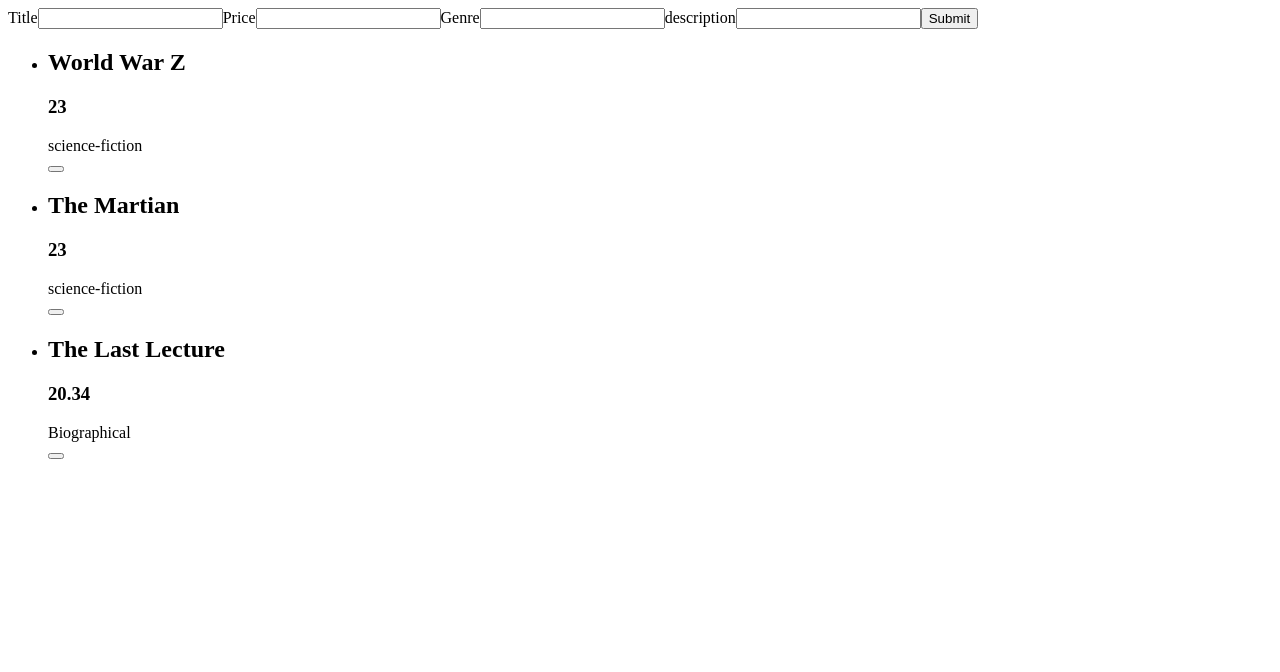
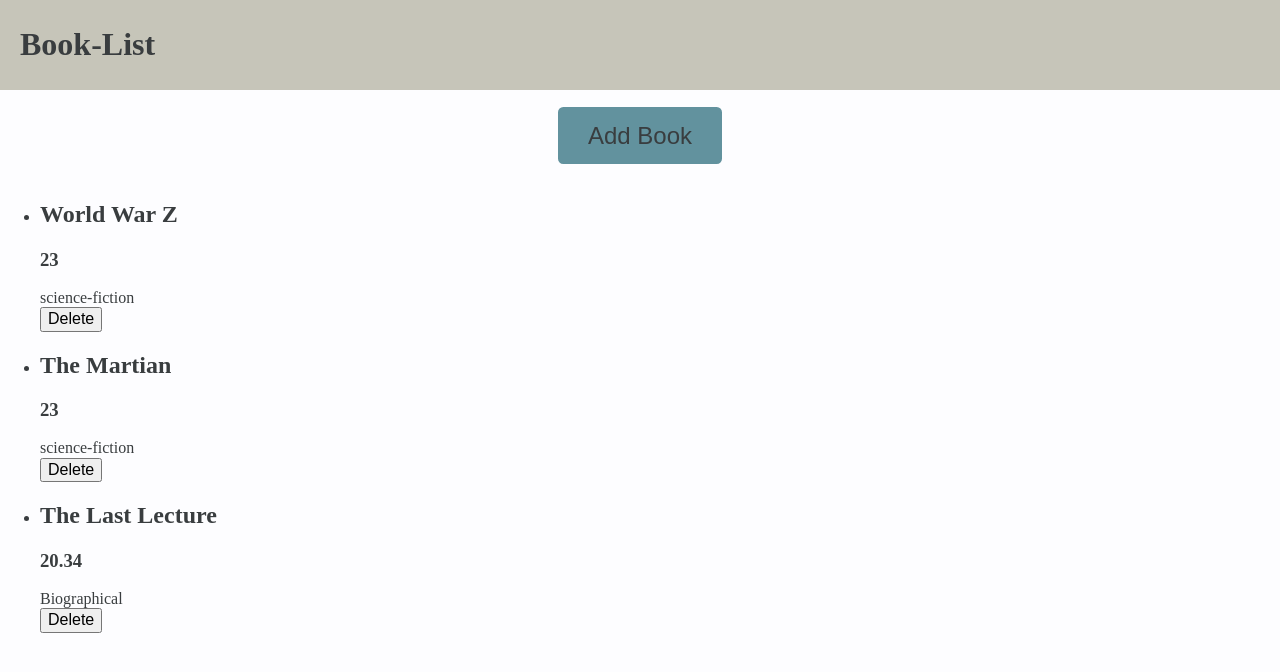
Before and after one commit to kwongz/kyle-wong-book-store, a React (Create React App) app: page / in a window 1280 px wide. Shown: the top 672 px of the page. Built offline with nearby package versions, Linux system fonts and the light colour scheme.

Commit message:
finished change book functionality, started popup styling

```diff
--- /dev/null
+++ b/src/App.css
@@ -0,0 +1,120 @@
+/* General Stylings */
+
+body {
+  background-color: #fdfdff;
+  color: #393d3f;
+  height: 100%;
+  position: relative;
+  /* top: -21px; */
+}
+
+body {
+  height: 100vh;
+  width: 100vw;
+}
+
+div {
+  height: 100%;
+  width: 100%;
+}
+
+.wrapper {
+  width: 90%;
+  margin: 0 auto;
+  max-width: 1400px;
+}
+
+/* Header Styling */
+header {
+  background-color: #c6c5b9;
+  padding: 5px;
+}
+
+h1 {
+  padding-left: 15px;
+}
+
+/* add book section */
+.addBookSection {
+  display: flex;
+  flex-wrap: wrap;
+}
+
+.addBook {
+  margin: 15px auto;
+  padding: 15px 30px;
+  text-align: center;
+  text-decoration: none;
+  font-size: 24px;
+  border: 2px solid #fdfdff;
+  background-color: #62929e;
+  color: #393d3f;
+  display: inline-block;
+  border-radius: 0.3em;
+  transition: all 0.2s ease-in-out;
+  position: relative;
+  overflow: hidden;
+}
+
+.addBook::before {
+  content: "";
+  background-color: rgba(255, 255, 255, 0.5);
+  height: 100%;
+  width: 3em;
+  display: block;
+  position: absolute;
+  top: 0;
+  left: -4.5em;
+  transform: skewX(-45deg) translateX(0);
+  transition: none;
+}
+
+.addBook:hover {
+  background-color: #62929e;
+  color: #fff;
+  border-bottom: 4px solid darken(#62929e, 10%);
+}
+
+.addBook:hover::before {
+  transform: skewX(-45deg) translateX(13.5em);
+  transition: all 0.5s ease-in-out;
+}
+.addBook:active {
+  background-color: #546a7b;
+}
+
+/* popUpForm styling applied to both add and change book */
+/* .addBookSection div:only-child {
+  position: absolute;
+  top: 0px;
+  left: 0px;
+  height: 100vh;
+  width: 100vw;
+  background-color: rgba(57, 61, 63, 0.5);
+  display: flex;
+  flex-direction: column;
+  justify-content: center;
+  align-items: center;
+} */
+
+.formContainer {
+  background-color: #fdfdff;
+  border: 1px solid red;
+}
+
+.popUpForm {
+  position: relative;
+  display: flex;
+  justify-content: center;
+  align-items: center;
+  flex-wrap: wrap;
+}
+
+.popUpForm label {
+  width: 50%;
+}
+
+.popUpForm button {
+  position: absolute;
+  bottom: 10px;
+}
--- a/src/App.js
+++ b/src/App.js
@@ -1,11 +1,15 @@
 import React from 'react';
 import AddBook from './Components/AddBook'
-import BookContainer from './Components/BookContainer';
+import BookContainer from './Components/BookContainer'
+import Header from './Components/Header'
+import './App.css'
+import './Setup.css'
 
 
 function App() {
   return (
     <div className="App">
+      <Header/>
       <AddBook/>
       <BookContainer/>
     </div>
--- a/src/Components/AddBook.js
+++ b/src/Components/AddBook.js
@@ -1,10 +1,12 @@
-import React, { useState } from 'react';
+import React, { Fragment, useState } from 'react';
 import { useDispatch, useSelector } from 'react-redux';
 import { addBook }  from '../actions'
+import Modal from "./AddBookModal";
 
 const AddBook = () => {
 
     const bookArray = useSelector(state => state.bookList)
+    const [showPopUp, setShowPopUp] = useState(false)
     const dispatch = useDispatch();
 
     //create state to store new book object
@@ -39,8 +41,12 @@
     }
 
     return(
-        <div>
-            <form onSubmit={handleSubmit}>
+        <section className='wrapper addBookSection'>
+            <button className="addBook" onClick={() => {setShowPopUp(true)}}>Add Book</button>
+            <Modal show={showPopUp} setShowPopUp={setShowPopUp}>
+                <div className="formContainer">
+                    <h2>Add New Book</h2>
+                    <form className="popUpForm"onSubmit={handleSubmit}>
                         <label htmlFor='title'>Title</label>
                         <input type='text' id="title" name='title' onChange={handleChange} value={newBook.title}></input>
 
@@ -55,7 +61,10 @@
 
                         <button>Submit</button>
                     </form>
+                    <button onClick={() => {setShowPopUp(false)}}>Close</button>
                 </div>
+            </Modal>
+        </section>
     )
 }
 
--- /dev/null
+++ b/src/Components/AddBookModal.js
@@ -0,0 +1,11 @@
+import React from 'react'
+
+export default function AddBookModal({ children, show}) {
+    if (!show) return null
+
+    return (
+        <div>
+            {children}
+        </div>
+    )
+}
--- a/src/Components/Book.js
+++ b/src/Components/Book.js
@@ -19,7 +19,7 @@
                 <h3>{book.price}</h3>
                 <span>{book.genre}</span>
             </div>
-            <button onClick={() => dispatch(removeBook(book))}></button>
+            <button onClick={() => dispatch(removeBook(book))}>Delete</button>
         </li>
     )
 }
--- a/src/Components/ChangeBook.js
+++ b/src/Components/ChangeBook.js
@@ -2,17 +2,12 @@
 import { useDispatch } from 'react-redux';
 import { changeBook }  from '../actions'
 
-const ChangeBooks = () => {
+const ChangeBooks = ({closeFormOnSubmit}) => {
 
     const dispatch = useDispatch();
 
     //create state to store new book object
-    const [newBook, setNewBook] = useState({
-        title:'',
-        price: "",
-        genre: '',
-        description: ''
-    })
+    const [newBook, setNewBook] = useState({})
 
     const handleChange = (e) => {
     const value = e.target.value;
@@ -26,22 +21,23 @@
     const handleSubmit = e => {
         e.preventDefault();
         dispatch(changeBook(newBook))
+        closeFormOnSubmit()
     }
 
     return(
         <div>
             <form onSubmit={handleSubmit}>
                 <label htmlFor='title'>Title</label>
-                <input type='text' id="title" name='title' onChange={handleChange} value={newBook.title}></input>
+                <input type='text' id="title" name='title' onChange={handleChange}></input>
 
                 <label htmlFor='price'>Price</label>
-                <input type='number' id="price" name='price' value={newBook.price} onChange={handleChange}></input>
+                <input type='number' id="price" name='price' onChange={handleChange}></input>
 
                 <label htmlFor='genre'>Genre</label>
-                <input type='text' id="genre" name='genre' value={newBook.genre} onChange={handleChange}></input>
+                <input type='text' id="genre" name='genre' onChange={handleChange}></input>
 
                 <label htmlFor='description'>description</label>
-                <input type='text' id="description" name='description' value={newBook.description} onChange={handleChange}></input>
+                <input type='text' id="description" name='description' onChange={handleChange}></input>
 
                 <button>Submit</button>
             </form>
--- a/src/Components/ChangeBookModal.js
+++ b/src/Components/ChangeBookModal.js
@@ -1,10 +1,23 @@
 import React from 'react'
+
+    const MODAL_STYLES = {
+        position: 'absolute',
+        top: '0px',
+        left: '0px',
+        height: '100vh',
+        width: '100vw',
+        backgroundColor: 'rgba(57, 61, 63, 0.5)',
+        display: 'flex',
+        flexDirection: 'column',
+        justifyContent: 'center',
+        alignItems: 'center',
+    }
 
 export default function ChangeBookModal({ children, show}) {
     if (!show) return null
 
     return (
-        <div>
+        <div style={MODAL_STYLES}>
             {children}
         </div>
     )
--- /dev/null
+++ b/src/Components/Header.js
@@ -0,0 +1,9 @@
+import React from 'react'
+
+export default function Header() {
+    return (
+        <header>
+            <h1>Book-List</h1>
+        </header>
+    )
+}
--- /dev/null
+++ b/src/Setup.css
@@ -0,0 +1,223 @@
+html {
+  line-height: 1.15;
+  -ms-text-size-adjust: 100%;
+  -webkit-text-size-adjust: 100%;
+}
+body {
+  margin: 0;
+}
+article,
+aside,
+footer,
+header,
+nav,
+section {
+  display: block;
+}
+h1 {
+  font-size: 2em;
+  margin: 0.67em 0;
+}
+figcaption,
+figure,
+main {
+  display: block;
+}
+figure {
+  margin: 1em 40px;
+}
+hr {
+  box-sizing: content-box;
+  height: 0;
+  overflow: visible;
+}
+pre {
+  font-family: monospace, monospace;
+  font-size: 1em;
+}
+a {
+  background-color: transparent;
+  -webkit-text-decoration-skip: objects;
+}
+abbr[title] {
+  border-bottom: none;
+  text-decoration: underline;
+  text-decoration: underline dotted;
+}
+b,
+strong {
+  font-weight: inherit;
+}
+b,
+strong {
+  font-weight: bolder;
+}
+code,
+kbd,
+samp {
+  font-family: monospace, monospace;
+  font-size: 1em;
+}
+dfn {
+  font-style: italic;
+}
+mark {
+  background-color: #ff0;
+  color: #000;
+}
+small {
+  font-size: 80%;
+}
+sub,
+sup {
+  font-size: 75%;
+  line-height: 0;
+  position: relative;
+  vertical-align: baseline;
+}
+sub {
+  bottom: -0.25em;
+}
+sup {
+  top: -0.5em;
+}
+audio,
+video {
+  display: inline-block;
+}
+audio:not([controls]) {
+  display: none;
+  height: 0;
+}
+img {
+  border-style: none;
+}
+svg:not(:root) {
+  overflow: hidden;
+}
+button,
+input,
+optgroup,
+select,
+textarea {
+  font-family: sans-serif;
+  font-size: 100%;
+  line-height: 1.15;
+  margin: 0;
+}
+button,
+input {
+  overflow: visible;
+}
+button,
+select {
+  text-transform: none;
+}
+button,
+html [type="button"],
+[type="reset"],
+[type="submit"] {
+  -webkit-appearance: button;
+}
+button::-moz-focus-inner,
+[type="button"]::-moz-focus-inner,
+[type="reset"]::-moz-focus-inner,
+[type="submit"]::-moz-focus-inner {
+  border-style: none;
+  padding: 0;
+}
+button:-moz-focusring,
+[type="button"]:-moz-focusring,
+[type="reset"]:-moz-focusring,
+[type="submit"]:-moz-focusring {
+  outline: 1px dotted ButtonText;
+}
+fieldset {
+  padding: 0.35em 0.75em 0.625em;
+}
+legend {
+  box-sizing: border-box;
+  color: inherit;
+  display: table;
+  max-width: 100%;
+  padding: 0;
+  white-space: normal;
+}
+progress {
+  display: inline-block;
+  vertical-align: baseline;
+}
+textarea {
+  overflow: auto;
+}
+[type="checkbox"],
+[type="radio"] {
+  box-sizing: border-box;
+  padding: 0;
+}
+[type="number"]::-webkit-inner-spin-button,
+[type="number"]::-webkit-outer-spin-button {
+  height: auto;
+}
+[type="search"] {
+  -webkit-appearance: textfield;
+  outline-offset: -2px;
+}
+[type="search"]::-webkit-search-cancel-button,
+[type="search"]::-webkit-search-decoration {
+  -webkit-appearance: none;
+}
+::-webkit-file-upload-button {
+  -webkit-appearance: button;
+  font: inherit;
+}
+details,
+menu {
+  display: block;
+}
+summary {
+  display: list-item;
+}
+canvas {
+  display: inline-block;
+}
+template {
+  display: none;
+}
+[hidden] {
+  display: none;
+}
+
+.clearfix:after {
+  visibility: hidden;
+  display: block;
+  font-size: 0;
+  content: "";
+  clear: both;
+  height: 0;
+}
+
+html {
+  -moz-box-sizing: border-box;
+  -webkit-box-sizing: border-box;
+  box-sizing: border-box;
+}
+
+*,
+*:before,
+*:after {
+  box-sizing: inherit;
+}
+
+.sr-only {
+  position: absolute;
+  width: 1px;
+  height: 1px;
+  margin: -1px;
+  border: 0;
+  padding: 0;
+  white-space: nowrap;
+  clip-path: inset(100%);
+  clip: rect(0 0 0 0);
+  overflow: hidden;
+}
--- a/src/reducers/displayedBooks.js
+++ b/src/reducers/displayedBooks.js
@@ -25,8 +25,8 @@
     ],
     form: {
         title:'',
-        id: 0,
-        price: 0,
+        id: null,
+        price: null,
         genre: '',
         description: ''
     }
@@ -55,6 +55,18 @@
                         ...action.payload.book
                     }
             }
+        case 'CHANGE_BOOK':
+            //update form state to user changes
+            const updatedForm = {...state.form, ...action.payload}
+            console.log(updatedForm)
+            //find user selected book index in bookList state
+            const findBookIndex = state.bookList.findIndex(book => book.id === state.form.id)
+            console.log(state)
+        return {
+            ...state,
+                ...state.bookList[findBookIndex] = updatedForm,
+                ...state.form = updatedForm
+        }
         default:
             return state
 
```
Also changed, not shown: src/Components/BookContainer.js (+8 -3 lines). Lines whose indentation alone changed are shown as unchanged.
